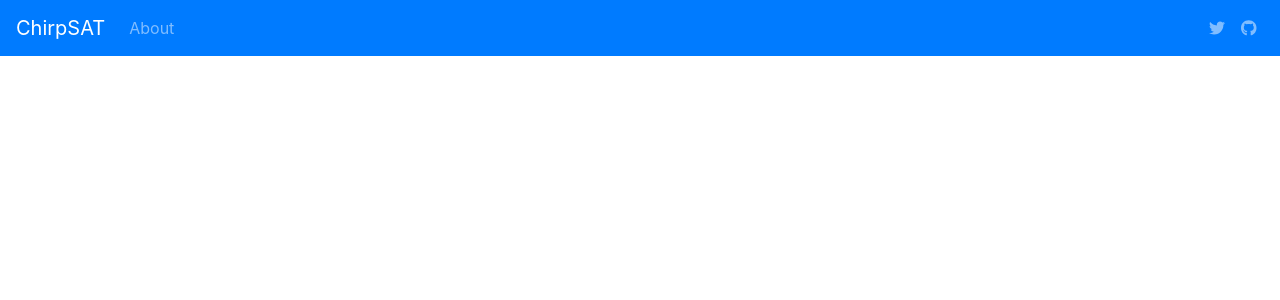
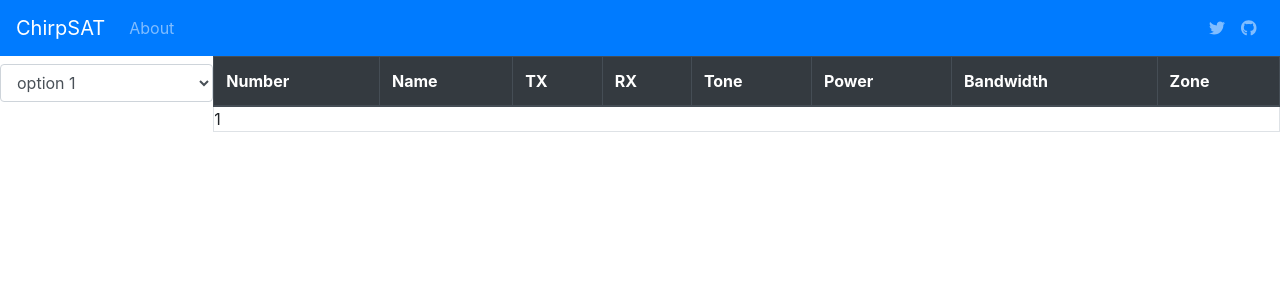
Before and after one commit to michael-parry/chirpsat-react, a React (Create React App) app: page / in a window 1280 px wide. Shown: the top 300 px of the page. Built offline with nearby package versions, Linux system fonts and the light colour scheme.

Commit message:
add config compontent with state functionality

```diff
--- a/public/index.html
+++ b/public/index.html
@@ -6,7 +6,7 @@
     <meta name="theme-color" content="#000000" />
     <meta
       name="description"
-      content="Web site created using create-react-app"
+      content="Simple satellite programming for radio amateurs"
     />
     <!-- Bootstrap CSS CDN -->
     <link
@@ -17,7 +17,7 @@
     />
     <link rel="apple-touch-icon" href="%PUBLIC_URL%/logo192.png" />
     <link rel="manifest" href="%PUBLIC_URL%/manifest.json" />
-    <title>React App</title>
+    <title>ChirpSAT</title>
   </head>
   <body>
     <noscript>You need to enable JavaScript to run this app.</noscript>
--- a/src/components/Navbar.js
+++ b/src/components/Navbar.js
@@ -7,12 +7,12 @@ import { faGithub } from "@fortawesome/free-brands-svg-icons";
 export default class navbar extends Component {
   render() {
     return (
-      <div className="navbar navbar-expand navbar-dark bg-primary fixed-top">
+      <div className="navbar navbar-expand navbar-dark bg-primary sticky-top">
         <Link to="/" className="navbar-brand">
           ChirpSAT
         </Link>
 
-        <ul class="navbar-nav">
+        <ul className="navbar-nav">
           <li className="nav-item">
             <NavLink
               to="/about"
@@ -24,7 +24,7 @@ export default class navbar extends Component {
           </li>
         </ul>
         <ul className="navbar-nav ml-auto">
-          <li class="navbar-item">
+          <li className="navbar-item">
             <a
               href="https://www.twitter.com/ke8kdf/"
               target="_blank"
@@ -35,7 +35,7 @@ export default class navbar extends Component {
           </li>
           <li className="navbar-item">
             <a
-              href="https://github.com/michael-parry"
+              href="https://github.com/michael-parry/chirpsat-react"
               target="_blank"
               className="nav-link"
             >
--- a/src/components/about/About.js
+++ b/src/components/about/About.js
@@ -52,7 +52,7 @@ export default class home extends Component {
                 </Link>
               </div>
             </aside>
-            <article className="col-8 ml-auto mt-5">
+            <article className="col-8 ml-auto">
               <h1 className="display-4">ChirpSAT</h1>
               <p className="lead mb-5">
                 Simple satellite programming for radio amateurs.
--- /dev/null
+++ b/src/components/home/Config.js
@@ -0,0 +1,33 @@
+import React, { Component } from "react";
+import { Container } from "react-bootstrap";
+import Select from "./Select";
+
+export default class Config extends Component {
+  constructor(props) {
+    super(props);
+    this.handleChange = this.handleChange.bind(this);
+  }
+  handleChange(option) {
+    this.props.onOptionChange(option);
+  }
+  render() {
+    const configStyle = {
+      position: "fixed",
+      top: "56px",
+      left: 0,
+      bottom: 0,
+      overflowY: "auto"
+    };
+    return (
+      <Container
+        className="config col col-lg-2 col-sm-5 form-group mt-2 p-0"
+        style={configStyle}
+      >
+        <Select
+          Options={this.props.Options}
+          onOptionChange={this.handleChange}
+        ></Select>
+      </Container>
+    );
+  }
+}
--- a/src/components/home/Home.js
+++ b/src/components/home/Home.js
@@ -1,11 +1,60 @@
 import React, { Component } from "react";
 import Navbar from "../Navbar";
+import Table from "./Table";
+import Config from "./Config";
 
 export default class home extends Component {
+  constructor(props) {
+    super(props);
+    this.handleChange = this.handleChange.bind(this);
+    this.state = {
+      SelectedOption: "1",
+      Options: [
+        {
+          id: 1,
+          title: "option 1"
+        },
+        {
+          id: 2,
+          title: "option 2"
+        },
+        {
+          id: 3,
+          title: "option 3"
+        }
+      ],
+      TableRow: {
+        columns: [
+          "Number",
+          "Name",
+          "TX",
+          "RX",
+          "Tone",
+          "Power",
+          "Bandwidth",
+          "Zone"
+        ]
+      }
+    };
+  }
+
+  handleChange(option) {
+    this.setState({ SelectedOption: option });
+  }
   render() {
     return (
       <>
-        <Navbar />
+        <Navbar></Navbar>
+        <row className="row m-0 position-relative">
+          <Config
+            Options={this.state.Options}
+            onOptionChange={this.handleChange}
+          />
+          <Table
+            TableRow={this.state.TableRow}
+            SelectedOption={this.state.SelectedOption}
+          />
+        </row>
       </>
     );
   }
--- /dev/null
+++ b/src/components/home/Select.js
@@ -0,0 +1,23 @@
+import React, { Component } from "react";
+
+export default class Select extends Component {
+  constructor(props) {
+    super(props);
+    this.handleChange = this.handleChange.bind(this);
+  }
+  handleChange(e) {
+    this.props.onOptionChange(e.target.value);
+  }
+  render() {
+    const optionsList = this.props.Options.map(choice => (
+      <option value={choice.id} className="form-control">
+        {choice.title}
+      </option>
+    ));
+    return (
+      <select className="form-control" onChange={this.handleChange}>
+        {optionsList}
+      </select>
+    );
+  }
+}
--- /dev/null
+++ b/src/components/home/Table.js
@@ -0,0 +1,17 @@
+import React, { Component } from "react";
+
+export default class Table extends Component {
+  render() {
+    const tableRows = this.props.TableRow.columns.map(column => (
+      <th value={column}>{column}</th>
+    ));
+    const SelectedOption = this.props.SelectedOption;
+    console.log(this.props);
+    return (
+      <table className="col col-7 col-lg-10 table table-responsive-lg table-striped table-bordered p-0 ml-auto overflow-auto">
+        <thead className="thead-dark">{tableRows}</thead>
+        <tr>{SelectedOption}</tr>
+      </table>
+    );
+  }
+}
```
